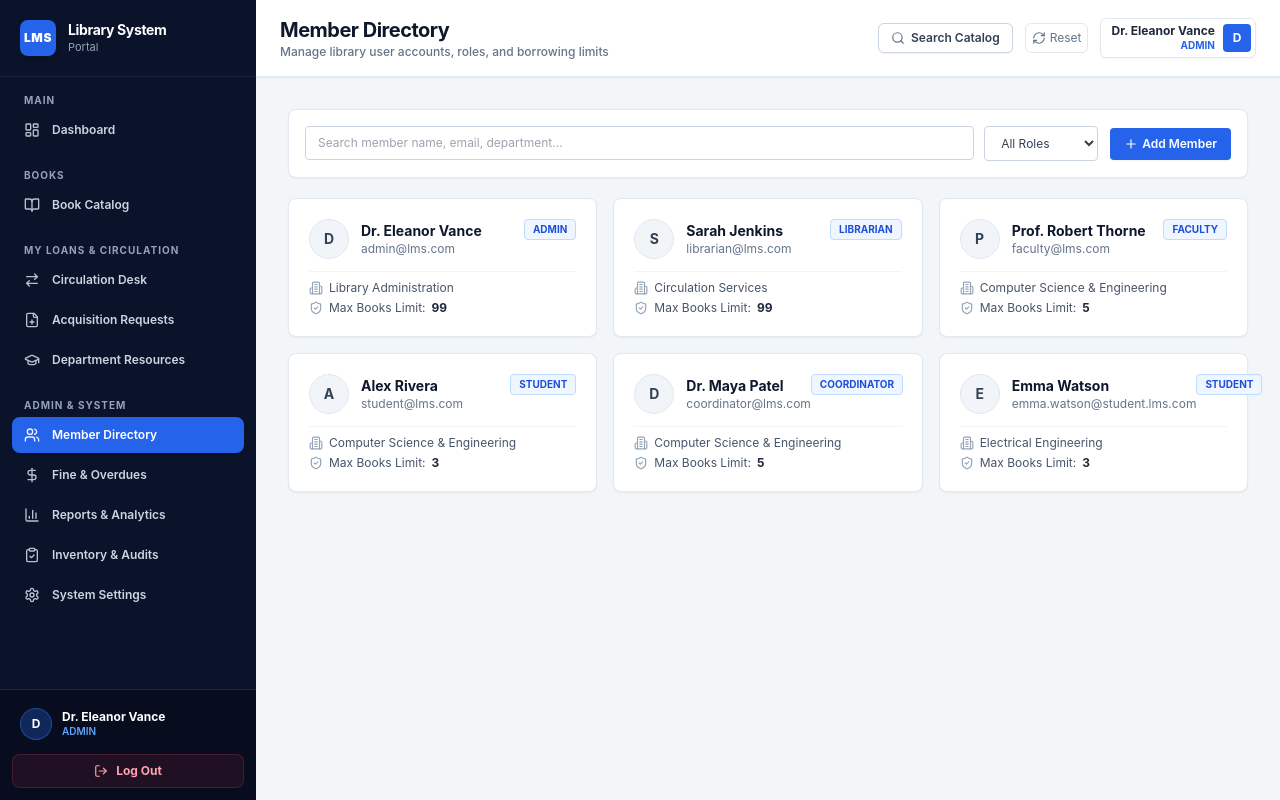
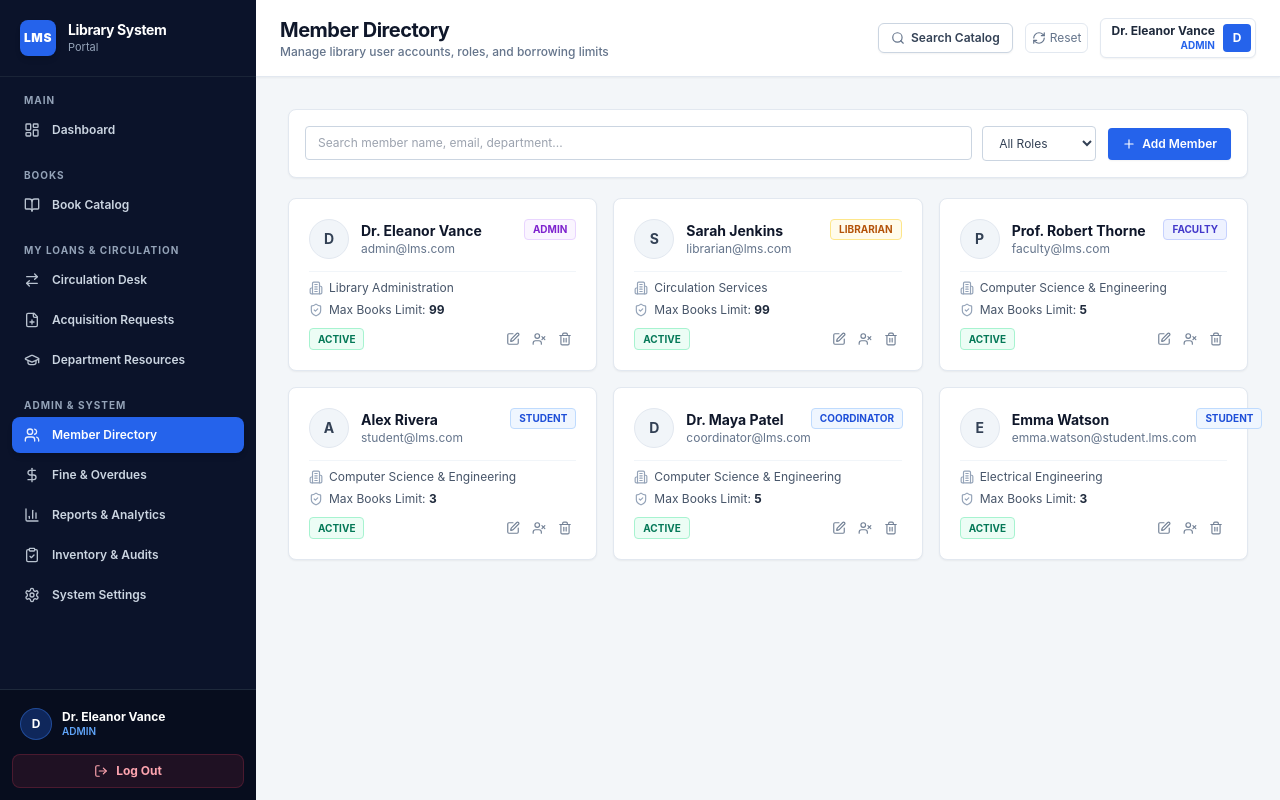
Before and after one commit to Iyyappan06/LMS, a Next.js app: page /members in a window 1280 px wide. Built offline with nearby package versions, Linux system fonts and the light colour scheme; no server answers; the database is empty.

Commit message:
user creation updation

```diff
--- a/src/app/members/page.tsx
+++ b/src/app/members/page.tsx
@@ -2,32 +2,41 @@
 
 import React, { useState, useEffect } from "react";
 import { DataStore } from "@/lib/data-store";
-import { UserProfile, UserRole } from "@/lib/types";
+import { UserProfile, UserRole, UserStatus } from "@/lib/types";
+import { useAuth } from "@/context/AuthContext";
 import {
   Users,
   Search,
   Plus,
   ShieldCheck,
   Building2,
+  Edit,
+  Trash2,
+  UserCheck,
+  UserX,
+  Phone,
   Mail,
-  Phone,
-  CheckCircle2,
-  XCircle,
+  X,
 } from "lucide-react";
 
 export default function MemberDirectoryPage() {
+  const { canManageMembers } = useAuth();
   const [members, setMembers] = useState<UserProfile[]>([]);
   const [searchQuery, setSearchQuery] = useState("");
   const [roleFilter, setRoleFilter] = useState("ALL");
   const [isModalOpen, setIsModalOpen] = useState(false);
+  const [editingMemberId, setEditingMemberId] = useState<string | null>(null);
 
   const [formData, setFormData] = useState({
+    username: "",
+    password: "••••••••••••",
     full_name: "",
     email: "",
     role: "STUDENT" as UserRole,
     department: "Computer Science & Engineering",
     phone: "",
     max_books_allowed: 3,
+    status: "ACTIVE" as UserStatus,
   });
 
   const loadMembers = () => {
@@ -41,33 +50,81 @@ export default function MemberDirectoryPage() {
     return () => window.removeEventListener("lms_data_change", handleDataChange);
   }, []);
 
-  const handleAddSubmit = (e: React.FormEvent) => {
+  const handleOpenCreateModal = () => {
+    setEditingMemberId(null);
+    setFormData({
+      username: "",
+      password: "••••••••••••",
+      full_name: "",
+      email: "",
+      role: "STUDENT",
+      department: "Computer Science & Engineering",
+      phone: "+1 555-0199",
+      max_books_allowed: 3,
+      status: "ACTIVE",
+    });
+    setIsModalOpen(true);
+  };
+
+  const handleOpenEditModal = (member: UserProfile) => {
+    setEditingMemberId(member.id);
+    setFormData({
+      username: member.full_name.split(" ")[0].toLowerCase(),
+      password: "••••••••••••",
+      full_name: member.full_name,
+      email: member.email,
+      role: member.role,
+      department: member.department || "Computer Science",
+      phone: member.phone || "+1 555-0199",
+      max_books_allowed: member.max_books_allowed,
+      status: member.status || "ACTIVE",
+    });
+    setIsModalOpen(true);
+  };
+
+  const handleFormSubmit = (e: React.FormEvent) => {
     e.preventDefault();
     if (!formData.full_name || !formData.email) {
-      alert("Name and email are required.");
+      alert("Full Name and Email Address are required.");
       return;
     }
 
     DataStore.saveProfile({
+      id: editingMemberId || undefined,
       full_name: formData.full_name,
       email: formData.email,
       role: formData.role,
       department: formData.department,
-      phone: formData.phone || "+1-555-0199",
-      max_books_allowed: formData.role === "STUDENT" ? 3 : formData.role === "FACULTY" ? 5 : 99,
-      status: "ACTIVE",
+      phone: formData.phone || "+1 555-0199",
+      max_books_allowed: Number(formData.max_books_allowed) || 3,
+      status: formData.status,
     });
 
     setIsModalOpen(false);
-    setFormData({
-      full_name: "",
-      email: "",
-      role: "STUDENT",
-      department: "Computer Science & Engineering",
-      phone: "",
-      max_books_allowed: 3,
+    loadMembers();
+  };
+
+  const handleDeleteMember = (member: UserProfile) => {
+    if (confirm(`Are you sure you want to delete ${member.full_name}?`)) {
+      DataStore.deleteProfile(member.id);
+      loadMembers();
+    }
+  };
+
+  const handleToggleStatus = (member: UserProfile) => {
+    const newStatus = member.status === "ACTIVE" ? "SUSPENDED" : "ACTIVE";
+    DataStore.saveProfile({
+      ...member,
+      status: newStatus,
     });
     loadMembers();
+  };
+
+  const handleRoleChange = (role: UserRole) => {
+    let limit = 3;
+    if (role === "FACULTY" || role === "COORDINATOR") limit = 5;
+    if (role === "ADMIN" || role === "LIBRARIAN") limit = 99;
+    setFormData((prev) => ({ ...prev, role, max_books_allowed: limit }));
   };
 
   const filteredMembers = members.filter((m) => {
@@ -108,86 +165,180 @@ export default function MemberDirectoryPage() {
           </select>
         </div>
 
+        {canManageMembers && (
           <button
-          onClick={() => setIsModalOpen(true)}
-          className="px-3.5 py-2 rounded bg-blue-600 hover:bg-blue-700 text-white text-xs font-semibold flex items-center gap-1 shadow-sm transition-all ml-auto md:ml-0"
+            onClick={handleOpenCreateModal}
+            className="px-3.5 py-2 rounded bg-[#2563eb] hover:bg-[#1d4ed8] text-white text-xs font-semibold flex items-center gap-1.5 shadow-sm transition-all ml-auto md:ml-0"
           >
             <Plus className="w-3.5 h-3.5" />
             <span>Add Member</span>
           </button>
+        )}
       </div>
 
       {/* Members Directory Grid */}
       <div className="grid grid-cols-1 sm:grid-cols-2 lg:grid-cols-3 gap-4">
         {filteredMembers.map((member) => (
-          <div key={member.id} className="bg-white rounded-lg border border-slate-200 p-5 shadow-sm space-y-3">
+          <div key={member.id} className="bg-white rounded-lg border border-slate-200 p-5 shadow-sm space-y-3 relative group">
             <div className="flex items-start justify-between">
               <div className="flex items-center gap-3">
                 <div className="w-10 h-10 rounded-full bg-slate-100 border border-slate-200 flex items-center justify-center font-bold text-slate-700 text-sm">
                   {member.full_name.charAt(0)}
                 </div>
                 <div>
-                  <h3 className="font-bold text-slate-900 text-sm">{member.full_name}</h3>
+                  <h3 className="font-bold text-slate-900 text-sm flex items-center gap-1.5">
+                    {member.full_name}
+                  </h3>
                   <p className="text-xs text-slate-500">{member.email}</p>
                 </div>
               </div>
-              <span className="px-2 py-0.5 rounded bg-blue-50 text-blue-700 border border-blue-200 text-[10px] font-bold uppercase">
+              <span className={`px-2 py-0.5 rounded text-[10px] font-bold uppercase ${
+                member.role === "ADMIN" ? "bg-purple-50 text-purple-700 border border-purple-200" :
+                member.role === "LIBRARIAN" ? "bg-amber-50 text-amber-700 border border-amber-200" :
+                member.role === "FACULTY" ? "bg-indigo-50 text-indigo-700 border border-indigo-200" :
+                "bg-blue-50 text-blue-700 border border-blue-200"
+              }`}>
                 {member.role}
               </span>
             </div>
 
-            <div className="pt-2 border-t border-slate-100 text-xs space-y-1 text-slate-600">
+            <div className="pt-2 border-t border-slate-100 text-xs space-y-1.5 text-slate-600">
               <p className="flex items-center gap-1.5">
                 <Building2 className="w-3.5 h-3.5 text-slate-400" />
-                {member.department || "General Department"}
+                <span>{member.department || "General Department"}</span>
               </p>
               <p className="flex items-center gap-1.5">
                 <ShieldCheck className="w-3.5 h-3.5 text-slate-400" />
-                Max Books Limit: <strong className="text-slate-800">{member.max_books_allowed}</strong>
+                <span>Max Books Limit: <strong className="text-slate-800">{member.max_books_allowed}</strong></span>
+              </p>
+              <p className="flex items-center justify-between pt-1">
+                <span className={`text-[10px] font-bold px-2 py-0.5 rounded ${
+                  member.status === "SUSPENDED" ? "bg-red-50 text-red-600 border border-red-200" : "bg-emerald-50 text-emerald-700 border border-emerald-200"
+                }`}>
+                  {member.status || "ACTIVE"}
+                </span>
+
+                {canManageMembers && (
+                  <div className="flex items-center gap-1 opacity-90 group-hover:opacity-100 transition-opacity">
+                    <button
+                      onClick={() => handleOpenEditModal(member)}
+                      className="p-1 text-slate-500 hover:text-blue-600 hover:bg-slate-100 rounded"
+                      title="Edit Member"
+                    >
+                      <Edit className="w-3.5 h-3.5" />
+                    </button>
+                    <button
+                      onClick={() => handleToggleStatus(member)}
+                      className="p-1 text-slate-500 hover:text-amber-600 hover:bg-slate-100 rounded"
+                      title={member.status === "ACTIVE" ? "Suspend Member" : "Activate Member"}
+                    >
+                      {member.status === "ACTIVE" ? <UserX className="w-3.5 h-3.5" /> : <UserCheck className="w-3.5 h-3.5" />}
+                    </button>
+                    <button
+                      onClick={() => handleDeleteMember(member)}
+                      className="p-1 text-slate-500 hover:text-red-600 hover:bg-slate-100 rounded"
+                      title="Delete Member"
+                    >
+                      <Trash2 className="w-3.5 h-3.5" />
+                    </button>
+                  </div>
+                )}
               </p>
             </div>
           </div>
         ))}
       </div>
 
-      {/* Add Member Modal */}
+      {/* User Registration / Edit Modal matching User's Exact Screenshot */}
       {isModalOpen && (
-        <div className="fixed inset-0 z-50 flex items-center justify-center p-4 bg-black/50 backdrop-blur-xs">
-          <div className="bg-white w-full max-w-md p-6 rounded-lg border border-slate-200 shadow-xl space-y-4">
-            <h3 className="text-lg font-bold text-slate-900 border-b pb-2">
-              Add New Member Profile
-            </h3>
+        <div className="fixed inset-0 z-50 flex items-center justify-center p-4 bg-slate-900/60 backdrop-blur-xs">
+          <div className="bg-white w-full max-w-2xl p-6 sm:p-8 rounded-lg border border-slate-200 shadow-2xl space-y-6">
+            {/* Modal Header */}
+            <div className="flex items-center justify-between pb-4 border-b border-slate-200">
+              <h2 className="text-lg font-bold text-slate-900">
+                {editingMemberId ? "Edit User Profile" : "User Registration"}
+              </h2>
+              <button
+                type="button"
+                onClick={() => setIsModalOpen(false)}
+                className="px-3 py-1 bg-white border border-slate-300 rounded text-xs font-semibold text-slate-700 hover:bg-slate-50 transition-all"
+              >
+                Back to Users
+              </button>
+            </div>
 
-            <form onSubmit={handleAddSubmit} className="space-y-3 text-xs">
+            {/* Registration Form matching Screenshot */}
+            <form onSubmit={handleFormSubmit} className="space-y-4 text-xs">
+              <div className="grid grid-cols-1 sm:grid-cols-2 gap-4">
+                {/* Username */}
                 <div>
-                <label className="block font-semibold text-slate-700 mb-1">Full Name *</label>
+                  <label className="block font-semibold text-slate-700 mb-1.5">
+                    Username *
+                  </label>
+                  <input
+                    type="text"
+                    required
+                    value={formData.username}
+                    onChange={(e) => setFormData({ ...formData, username: e.target.value })}
+                    className="w-full px-3 py-2 bg-[#eef4ff] border border-slate-300 rounded text-slate-800 focus:outline-none focus:border-blue-600 text-xs font-medium"
+                    placeholder="Iyyappan"
+                  />
+                </div>
+
+                {/* Password */}
+                <div>
+                  <label className="block font-semibold text-slate-700 mb-1.5">
+                    Password *
+                  </label>
+                  <input
+                    type="password"
+                    required
+                    value={formData.password}
+                    onChange={(e) => setFormData({ ...formData, password: e.target.value })}
+                    className="w-full px-3 py-2 bg-[#eef4ff] border border-slate-300 rounded text-slate-800 focus:outline-none focus:border-blue-600 text-xs"
+                    placeholder="••••••••••••"
+                  />
+                </div>
+
+                {/* Full Name */}
+                <div>
+                  <label className="block font-semibold text-slate-700 mb-1.5">
+                    Full Name *
+                  </label>
                   <input
                     type="text"
                     required
                     value={formData.full_name}
                     onChange={(e) => setFormData({ ...formData, full_name: e.target.value })}
-                  className="w-full px-3 py-1.5 rounded border border-slate-300 text-slate-900 focus:border-blue-600"
+                    className="w-full px-3 py-2 bg-white border border-slate-300 rounded text-slate-900 focus:outline-none focus:border-blue-600 text-xs"
+                    placeholder="e.g. John Doe"
                   />
                 </div>
 
+                {/* Email Address */}
                 <div>
-                <label className="block font-semibold text-slate-700 mb-1">Email Address *</label>
+                  <label className="block font-semibold text-slate-700 mb-1.5">
+                    Email Address *
+                  </label>
                   <input
                     type="email"
                     required
                     value={formData.email}
                     onChange={(e) => setFormData({ ...formData, email: e.target.value })}
-                  className="w-full px-3 py-1.5 rounded border border-slate-300 text-slate-900 focus:border-blue-600"
+                    className="w-full px-3 py-2 bg-white border border-slate-300 rounded text-slate-900 focus:outline-none focus:border-blue-600 text-xs"
+                    placeholder="e.g. jdoe@university.edu"
                   />
                 </div>
 
-              <div className="grid grid-cols-2 gap-3">
+                {/* Role */}
                 <div>
-                  <label className="block font-semibold text-slate-700 mb-1">Role</label>
+                  <label className="block font-semibold text-slate-700 mb-1.5">
+                    Role *
+                  </label>
                   <select
                     value={formData.role}
-                    onChange={(e) => setFormData({ ...formData, role: e.target.value as UserRole })}
-                    className="w-full px-3 py-1.5 rounded border border-slate-300 text-slate-900 focus:border-blue-600 bg-white"
+                    onChange={(e) => handleRoleChange(e.target.value as UserRole)}
+                    className="w-full px-3 py-2 bg-white border border-slate-300 rounded text-slate-900 focus:outline-none focus:border-blue-600 text-xs"
                   >
                     <option value="STUDENT">Student</option>
                     <option value="FACULTY">Faculty</option>
@@ -197,30 +348,65 @@ export default function MemberDirectoryPage() {
                   </select>
                 </div>
 
+                {/* Department */}
                 <div>
-                  <label className="block font-semibold text-slate-700 mb-1">Department</label>
+                  <label className="block font-semibold text-slate-700 mb-1.5">
+                    Department
+                  </label>
                   <input
                     type="text"
                     value={formData.department}
                     onChange={(e) => setFormData({ ...formData, department: e.target.value })}
-                    className="w-full px-3 py-1.5 rounded border border-slate-300 text-slate-900 focus:border-blue-600"
+                    className="w-full px-3 py-2 bg-white border border-slate-300 rounded text-slate-900 focus:outline-none focus:border-blue-600 text-xs"
+                    placeholder="e.g. Computer Science"
+                  />
+                </div>
+
+                {/* Phone Number */}
+                <div>
+                  <label className="block font-semibold text-slate-700 mb-1.5">
+                    Phone Number
+                  </label>
+                  <input
+                    type="text"
+                    value={formData.phone}
+                    onChange={(e) => setFormData({ ...formData, phone: e.target.value })}
+                    className="w-full px-3 py-2 bg-white border border-slate-300 rounded text-slate-900 focus:outline-none focus:border-blue-600 text-xs"
+                    placeholder="e.g. +1 555-0199"
+                  />
+                </div>
+
+                {/* Max Borrowing Limit */}
+                <div>
+                  <label className="block font-semibold text-slate-700 mb-1.5">
+                    Max Borrowing Limit
+                  </label>
+                  <input
+                    type="number"
+                    min="1"
+                    max="99"
+                    value={formData.max_books_allowed}
+                    onChange={(e) => setFormData({ ...formData, max_books_allowed: Number(e.target.value) })}
+                    className="w-full px-3 py-2 bg-white border border-slate-300 rounded text-slate-900 focus:outline-none focus:border-blue-600 text-xs"
+                    placeholder="3"
                   />
                 </div>
               </div>
 
-              <div className="flex justify-end gap-2 pt-2 border-t">
+              {/* Action Buttons at Bottom Right */}
+              <div className="flex items-center justify-end gap-3 pt-4 border-t border-slate-200">
                 <button
                   type="button"
                   onClick={() => setIsModalOpen(false)}
-                  className="px-3 py-1.5 rounded border border-slate-300 text-slate-700 hover:bg-slate-50 font-semibold"
+                  className="px-4 py-2 border border-slate-300 rounded text-xs font-semibold text-slate-700 hover:bg-slate-50 transition-all"
                 >
                   Cancel
                 </button>
                 <button
                   type="submit"
-                  className="px-4 py-1.5 rounded bg-blue-600 hover:bg-blue-700 text-white font-semibold shadow-sm"
+                  className="px-5 py-2 bg-[#2563eb] hover:bg-[#1d4ed8] text-white text-xs font-semibold rounded shadow-sm transition-all"
                 >
-                  Save Member
+                  {editingMemberId ? "Save Changes" : "Create User"}
                 </button>
               </div>
             </form>
--- a/src/lib/data-store.ts
+++ b/src/lib/data-store.ts
@@ -523,6 +523,20 @@ export class DataStore {
     return updated;
   }
 
+  static deleteProfile(id: string): void {
+    const profiles = this.getProfiles().filter((p) => p.id !== id);
+    this.set(STORAGE_KEYS.PROFILES, profiles);
+    if (supabase) {
+      supabase
+        .from("profiles")
+        .delete()
+        .eq("id", id)
+        .then(({ error }) => {
+          if (error) console.error("Supabase profile delete error:", error.message);
+        });
+    }
+  }
+
   // Module 2 & 4: Book Catalog CRUD & Search
   static getBooks(): Book[] {
     return this.get<Book[]>(STORAGE_KEYS.BOOKS, INITIAL_BOOKS);
```
Lines whose indentation alone changed are shown as unchanged.
